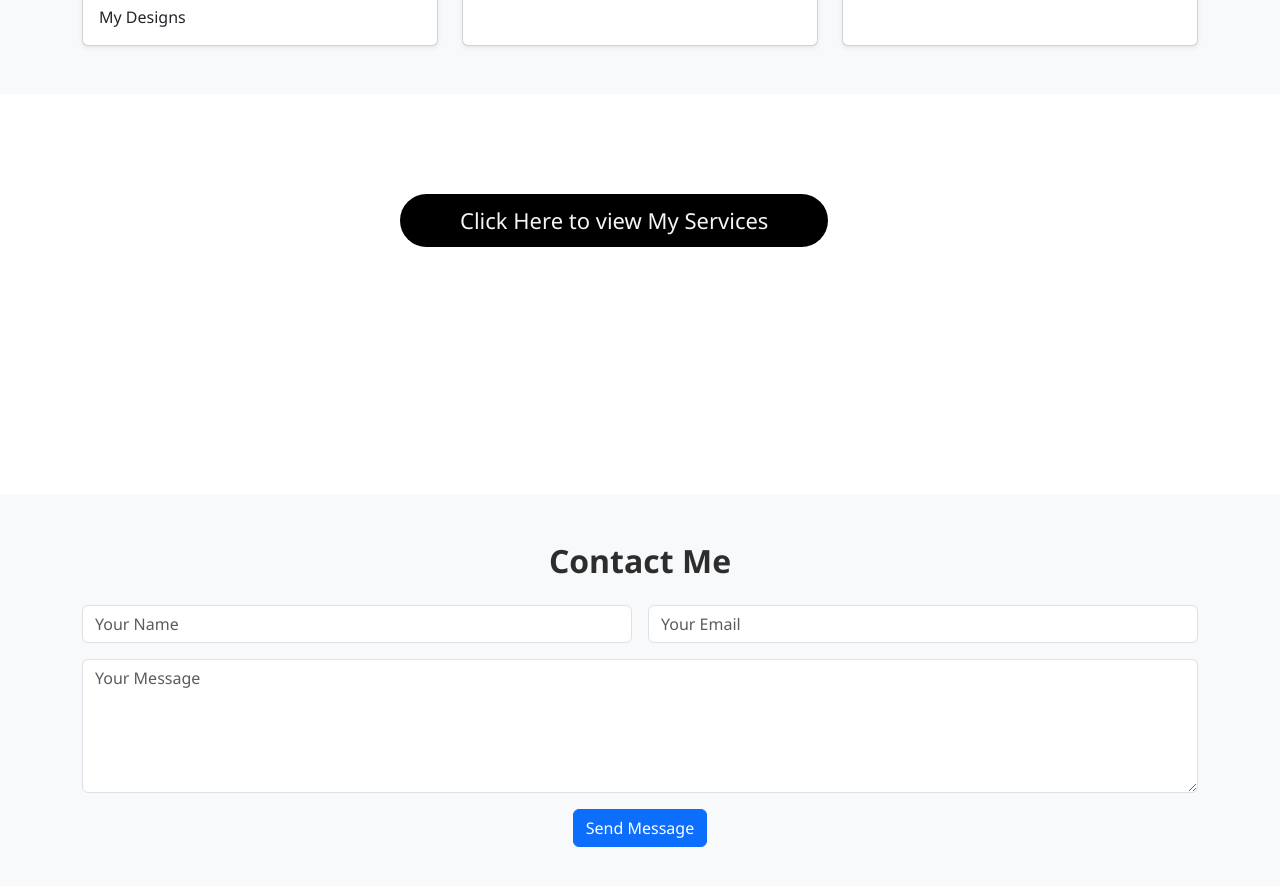
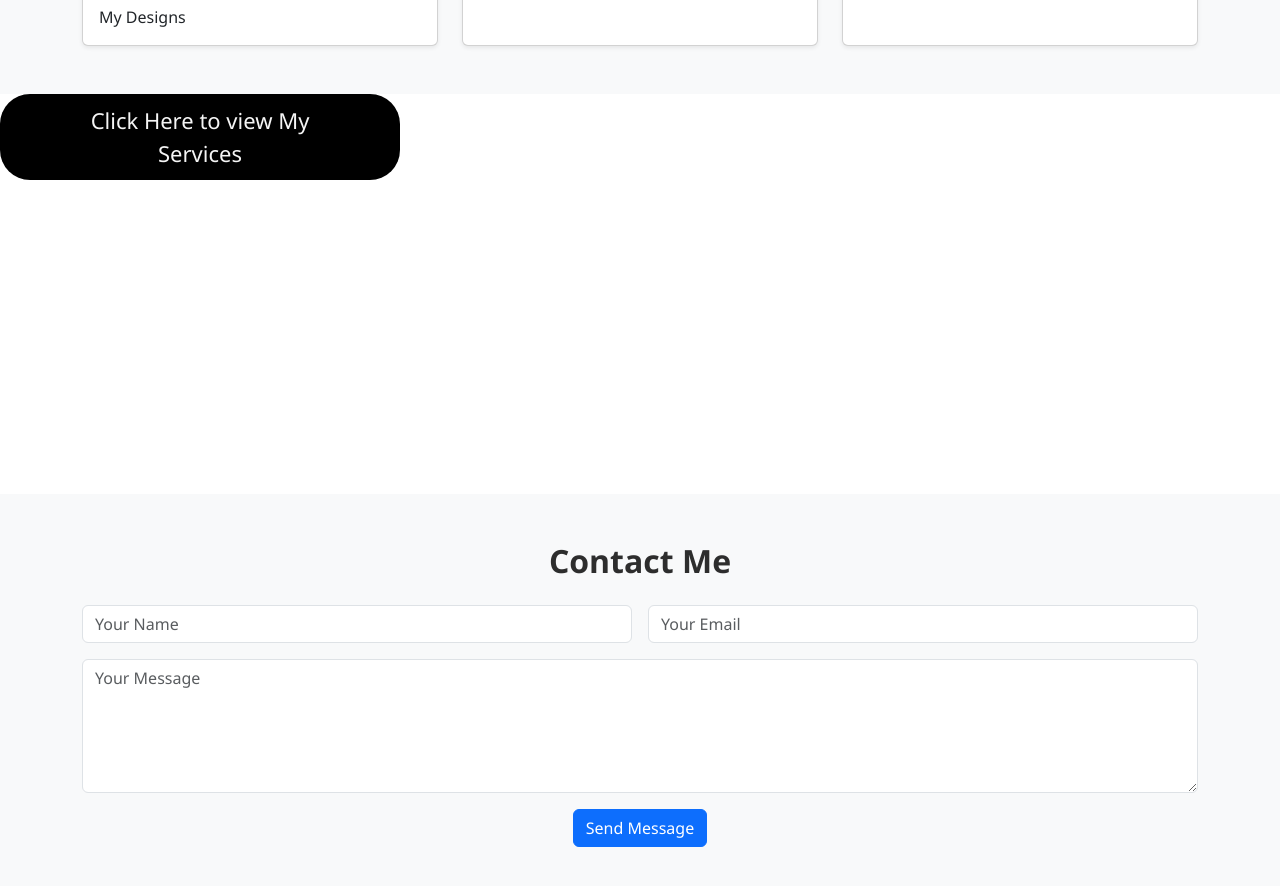
Before and after one commit to WIRNKAR/MY-PORTFOLIO-PROJECT, a plain HTML site: page index.html in a window 1280 px wide. Shown: the part 2205-3091 px from the top of the page. Drawn offline with nearby package versions, Linux system fonts and the light colour scheme.

Commit message:
add portfolio-project

```diff
--- a/style.css
+++ b/style.css
@@ -199,8 +199,10 @@ footer .bi {
   font-size: 22px;
   font-weight: 500px;
   border-radius: 30px;
-  margin-left: 400px;
- margin-top: 100px;
+
+ width: 90%;
+ max-width: 400px;
+ margin: auto;
 
 }
 .popup{
```
